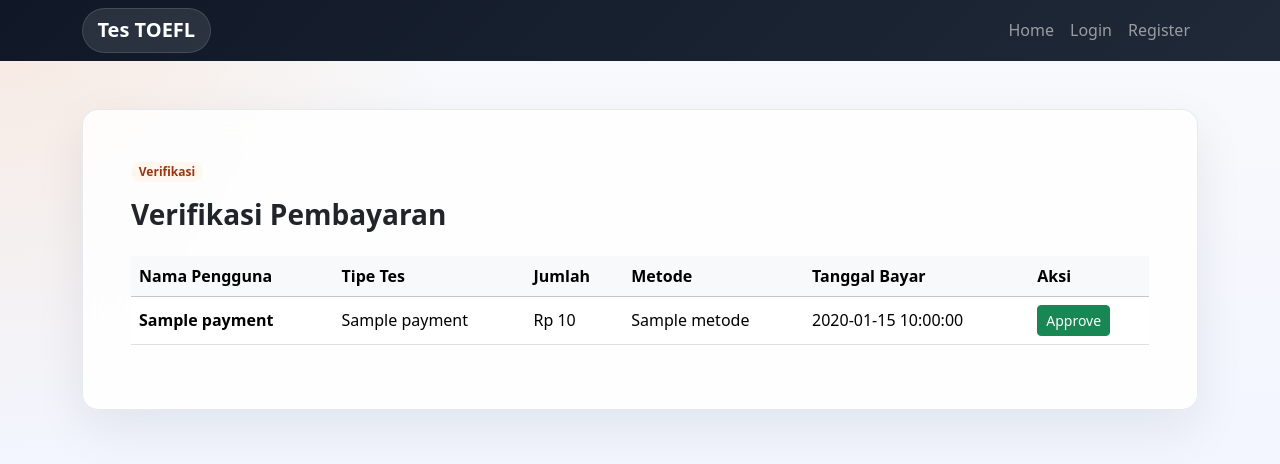
After one commit to Svaerd/upbg-backend, a Flask app: template templates/admin/payments.html in a window 1280 px wide. The commit adds this page. Shown: the top 464 px of the page. Run offline with Flask 3, Linux system fonts and the light colour scheme; the template is opened without the code that fills it: most values are stand-ins (such as "Sample title", 1, 10 or a date in 2020).

Commit message:
feat: add payment feature and organize

```diff
--- a/app.py
+++ b/app.py
@@ -14,7 +14,9 @@ from flask import (
     url_for,
 )
 from pymysql.cursors import DictCursor
+import uuid
 from werkzeug.security import check_password_hash, generate_password_hash
+from werkzeug.utils import secure_filename
 
 from pymongo import MongoClient
 
@@ -35,6 +37,12 @@ app.config["MYSQL_HOST"] = os.environ.get("MYSQL_HOST", "localhost")
 app.config["MYSQL_USER"] = os.environ.get("MYSQL_USER", "root")
 app.config["MYSQL_PASSWORD"] = os.environ.get("MYSQL_PASSWORD", "secure_root_password")
 app.config["MYSQL_DB"] = os.environ.get("MYSQL_DB", "fp_sbd")
+
+
+app.config["UPLOAD_FOLDER"] = os.path.join(
+    app.root_path, "static", "uploads", "payments"
+)
+os.makedirs(app.config["UPLOAD_FOLDER"], exist_ok=True)
 
 
 def get_db():
@@ -526,6 +534,7 @@ def user_register_submit(schedule_id):
         return redirect(url_for("user_registrations"))
 
     metode = request.form.get("metode", "").strip()
+    harga = request.form.get("harga", 0)
     if not metode:
         flash("Pilih metode pembayaran.", "danger")
         return redirect(url_for("user_register_form", schedule_id=schedule_id))
@@ -539,7 +548,7 @@ def user_register_submit(schedule_id):
 
     execute_query(
         "INSERT INTO payments (registration_id, jumlah, metode, status) VALUES (%s, %s, %s, 'PENDING')",
-        (registration_id, schedule.get("harga", 0), metode),
+        (registration_id, harga, metode),
         commit=True,
     )
 
@@ -574,6 +583,73 @@ def user_registrations():
     return render_template("user/registrations.html", registrations=registrations)
 
 
+@app.route("/user/payments/<int:payment_id>/confirm", methods=["GET", "POST"])
+@login_required
+def user_confirm_payment(payment_id):
+    payment = fetch_one(query.GET_PAYMENT_BY_ID, (payment_id,))
+    if not payment:
+        flash("Pembayaran tidak ditemukan.", "danger")
+        return redirect(url_for("user_registrations"))
+
+    # Validate that this payment belongs to the current user
+    registration = fetch_one(
+        "SELECT user_id FROM registrations WHERE registration_id = %s",
+        (payment["registration_id"],),
+    )
+    if not registration or registration["user_id"] != g.user["user_id"]:
+        flash("Akses ditolak.", "danger")
+        return redirect(url_for("user_registrations"))
+
+    if payment["status"] != "PENDING":
+        flash("Pembayaran ini tidak dalam status pending.", "warning")
+        return redirect(url_for("user_registrations"))
+
+    if request.method == "POST":
+        metode = request.form.get("metode", "").strip()
+        if "bukti_pembayaran" not in request.files:
+            flash("Harap unggah bukti pembayaran.", "danger")
+            return redirect(request.url)
+
+        file = request.files["bukti_pembayaran"]
+        if file.filename == "":
+            flash("Tidak ada file bukti pembayaran yang dipilih.", "danger")
+            return redirect(request.url)
+
+        if not metode:
+            flash("Metode pembayaran wajib dipilih.", "danger")
+            return redirect(request.url)
+
+        if file:
+            filename = secure_filename(file.filename)
+            unique_filename = f"{uuid.uuid4().hex}_{filename}"
+            filepath = os.path.join(app.config["UPLOAD_FOLDER"], unique_filename)
+            file.save(filepath)
+
+            execute_query(query.UPDATE_PAYMENT_PROOF, (metode, payment_id), commit=True)
+            flash(
+                "Konfirmasi pembayaran berhasil dikirim. Menunggu verifikasi Admin.",
+                "success",
+            )
+            return redirect(url_for("user_registrations"))
+
+    return render_template("user/konfirmasi_pembayaran.html", payment=payment)
+
+
+@app.route("/admin/payments")
+@admin_required
+def admin_payments():
+    pending_payments = fetch_all(query.GET_PENDING_PAYMENTS)
+    return render_template("admin/payments.html", payments=pending_payments)
+
+
+@app.route("/admin/payments/<int:payment_id>/approve", methods=["POST"])
+@admin_required
+def admin_approve_payment(payment_id):
+    execute_query(query.APPROVE_PAYMENT, (payment_id,), commit=True)
+    flash("Pembayaran berhasil disetujui.", "success")
+    return redirect(url_for("admin_payments"))
+
+
 if __name__ == "__main__":
     print("  _    _ _____  ____   _____   _______ ____  ______ ______ _      ")
     print(" | |  | |  __ \|  _ \ / ____| |__   __/ __ \|  ____|  ____| |     ")
--- a/query.py
+++ b/query.py
@@ -43,3 +43,37 @@ WHERE r.user_id = %s
 ORDER BY s.tanggal DESC, s.jam_mulai DESC
 LIMIT 5
 """
+
+# GET PAYMENT BY ID
+GET_PAYMENT_BY_ID = \
+"""
+SELECT * FROM payments WHERE payment_id = %s
+"""
+
+# UPDATE PAYMENT PROOF AND METHOD, set status to 'MENUNGGU VERIFIKASI'
+UPDATE_PAYMENT_PROOF = \
+"""
+UPDATE payments
+SET metode = %s, status = 'MENUNGGU VERIFIKASI', tanggal_bayar = CURRENT_TIMESTAMP
+WHERE payment_id = %s
+"""
+
+# GET ALL PENDING PAYMENTS FOR ADMIN
+GET_PENDING_PAYMENTS = \
+"""
+SELECT p.payment_id, p.jumlah, p.metode, p.status as payment_status, p.tanggal_bayar,
+       r.registration_id, u.nama, t.nama_tes
+FROM payments p
+JOIN registrations r ON p.registration_id = r.registration_id
+JOIN users u ON r.user_id = u.user_id
+JOIN schedules s ON r.schedule_id = s.schedule_id
+JOIN test_types t ON s.test_type_id = t.test_type_id
+WHERE p.status = 'MENUNGGU VERIFIKASI'
+ORDER BY p.tanggal_bayar ASC
+"""
+
+# ADMIN APPROVE PAYMENT
+APPROVE_PAYMENT = \
+"""
+UPDATE payments SET status = 'LUNAS' WHERE payment_id = %s
+"""
--- a/schema.sql
+++ b/schema.sql
@@ -62,6 +62,7 @@ CREATE TABLE IF NOT EXISTS payments (
     registration_id INT UNIQUE NOT NULL,
     jumlah DECIMAL(10, 2),
     metode VARCHAR(50),
+    bukti_pembayaran VARCHAR(255),
     tanggal_bayar DATETIME,
     status VARCHAR(50),
     FOREIGN KEY (registration_id) REFERENCES registrations(registration_id) ON DELETE CASCADE
--- /dev/null
+++ b/templates/admin/payments.html
@@ -0,0 +1,46 @@
+{% extends "base.html" %}
+{% block content %}
+<div class="hero-panel rounded-4 p-4 p-lg-5">
+  <div class="mb-4">
+    <span class="badge accent-pill rounded-pill mb-3">Verifikasi</span>
+    <h1 class="h3 fw-bold mb-0">Verifikasi Pembayaran</h1>
+  </div>
+
+  {% if payments %}
+  <div class="table-responsive">
+    <table class="table table-hover align-middle">
+      <thead class="table-light">
+        <tr>
+          <th>Nama Pengguna</th>
+          <th>Tipe Tes</th>
+          <th>Jumlah</th>
+          <th>Metode</th>
+          <th>Tanggal Bayar</th>
+          <th>Aksi</th>
+        </tr>
+      </thead>
+      <tbody>
+        {% for p in payments %}
+        <tr>
+          <td class="fw-semibold">{{ p.nama }}</td>
+          <td>{{ p.nama_tes }}</td>
+          <td>Rp {{ p.jumlah }}</td>
+          <td>{{ p.metode }}</td>
+          <td>{{ p.tanggal_bayar }}</td>
+          <td>
+            <form action="{{ url_for('admin_approve_payment', payment_id=p.payment_id) }}" method="POST" class="d-inline">
+              <button type="submit" class="btn btn-sm btn-success" onclick="return confirm('Apakah Anda yakin ingin menyetujui pembayaran ini?');">Approve</button>
+            </form>
+          </td>
+        </tr>
+        {% endfor %}
+      </tbody>
+    </table>
+  </div>
+  {% else %}
+  <div class="text-center py-5">
+    <p class="text-secondary mb-0 fs-5">Tidak ada pembayaran yang menunggu verifikasi.</p>
+  </div>
+  {% endif %}
+</div>
+{% endblock %}
--- a/templates/base.html
+++ b/templates/base.html
@@ -81,36 +81,52 @@
           <span class="navbar-toggler-icon"></span>
         </button>
         <div class="collapse navbar-collapse" id="navbarNavAltMarkup">
-          <div class="navbar-nav ms-auto">
+          <ul class="navbar-nav ms-auto align-items-center">
             {% if current_user %}
-            <a class="nav-link" href="{{ url_for('dashboard') }}">Dashboard</a>
-            <a class="nav-link" href="{{ url_for('user_schedules') }}">Jadwal Test</a>
-            <a class="nav-link" href="{{ url_for('user_registrations') }}">Daftar Tes</a>
-            <a class="nav-link" href="{{ url_for('profile') }}">Profil</a>
+            <li class="nav-item"><a class="nav-link" href="{{ url_for('dashboard') }}">Dashboard</a></li>
+            <li class="nav-item"><a class="nav-link" href="{{ url_for('user_schedules') }}">Jadwal Test</a></li>
+            <li class="nav-item"><a class="nav-link" href="{{ url_for('user_registrations') }}">Riwayat Pendaftaran</a></li>
+
             {% if current_user.tipe_user == 'admin' %}
-            <a class="nav-link" href="{{ url_for('manage_test_types') }}">Tipe Tes</a>
-            <a class="nav-link" href="{{ url_for('manage_schedules') }}">Jadwal</a>
-            <a class="nav-link" href="{{ url_for('admin_all_users') }}">Data Pengguna</a>
-            <a class="nav-link" href="{{ url_for('manage_employees') }}">Pegawai</a>
+            <li class="nav-item dropdown">
+              <a class="nav-link dropdown-toggle" href="#" role="button" data-bs-toggle="dropdown" aria-expanded="false">
+                Admin Menu
+              </a>
+              <ul class="dropdown-menu shadow-sm border-0">
+                <li><h6 class="dropdown-header">Manajemen Tes</h6></li>
+                <li><a class="dropdown-item" href="{{ url_for('manage_test_types') }}">Data Tipe Tes</a></li>
+                <li><a class="dropdown-item" href="{{ url_for('manage_schedules') }}">Data Jadwal Tes</a></li>
+                <li><hr class="dropdown-divider"></li>
+                <li><h6 class="dropdown-header">Pembayaran</h6></li>
+                <li><a class="dropdown-item" href="{{ url_for('admin_payments') }}">Verifikasi Pembayaran</a></li>
+                <li><hr class="dropdown-divider"></li>
+                <li><h6 class="dropdown-header">Sistem</h6></li>
+                <li><a class="dropdown-item" href="{{ url_for('admin_all_users') }}">Data Pengguna</a></li>
+                <li><a class="dropdown-item" href="{{ url_for('manage_employees') }}">Data Pegawai</a></li>
+              </ul>
+            </li>
             {% endif %}
-            <form
-              class="d-inline"
-              action="{{ url_for('logout') }}"
-              method="post"
-            >
-              <button
-                class="btn btn-sm btn-outline-light ms-lg-2"
-                type="submit"
-              >
-                Logout
-              </button>
-            </form>
+
+            <li class="nav-item dropdown ms-lg-2">
+              <a class="nav-link dropdown-toggle d-flex align-items-center gap-2" href="#" role="button" data-bs-toggle="dropdown" aria-expanded="false">
+                Akun Saya
+              </a>
+              <ul class="dropdown-menu dropdown-menu-end shadow-sm border-0">
+                <li><a class="dropdown-item" href="{{ url_for('profile') }}">Profil</a></li>
+                <li><hr class="dropdown-divider"></li>
+                <li>
+                  <form action="{{ url_for('logout') }}" method="post" class="px-3 pb-2 pt-1">
+                    <button class="btn btn-sm btn-danger w-100" type="submit">Logout</button>
+                  </form>
+                </li>
+              </ul>
+            </li>
             {% else %}
-            <a class="nav-link" href="{{ url_for('home') }}">Home</a>
-            <a class="nav-link" href="{{ url_for('login') }}">Login</a>
-            <a class="nav-link" href="{{ url_for('register') }}">Register</a>
+            <li class="nav-item"><a class="nav-link" href="{{ url_for('home') }}">Home</a></li>
+            <li class="nav-item"><a class="nav-link" href="{{ url_for('login') }}">Login</a></li>
+            <li class="nav-item"><a class="nav-link" href="{{ url_for('register') }}">Register</a></li>
             {% endif %}
-          </div>
+          </ul>
         </div>
       </div>
     </nav>
--- a/templates/user/register_confirm.html
+++ b/templates/user/register_confirm.html
@@ -37,6 +37,7 @@
       </div>
 
       <form method="post">
+        <input type="hidden" name="harga" id="harga" value={{schedule.harga}}>
         <div class="form-floating mb-4">
           <select class="form-select" id="metode" name="metode" required>
             <option value="">Pilih metode pembayaran</option>
```
Also changed, not shown: templates/user/konfirmasi_pembayaran.html (added, +43 -0 lines), templates/user/registrations.html (+6 -1 lines), static/uploads/payments/1bac81505c54437fb6294f40f67624b1_Untitled.png (added), static/uploads/payments/43cf7fefd5a348a8adc2eb6552c73e71_Untitled.png (added), static/uploads/payments/51d610b8aa134f3ea20bcd782bfc6030_pelni-reb.jpeg (added).
